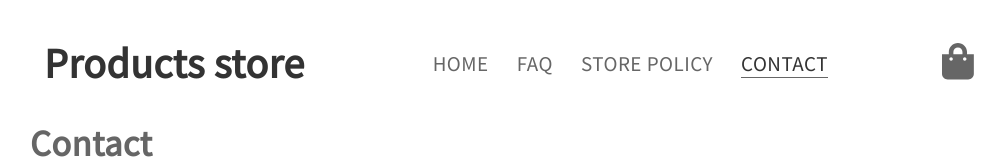
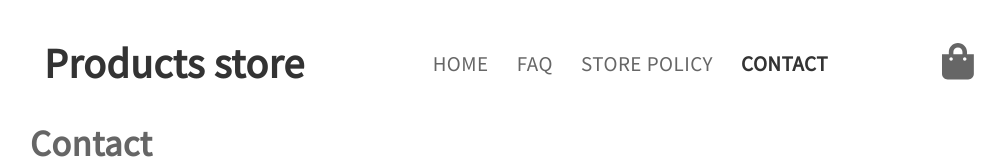
Before and after one commit to paulinastefanska/OnlineShop-FinalProject, a React (Create React App) app in the folder client/: page /contact in a window 1280 px wide. Shown: the top 160 px of the page, without its empty margins (138-1143 px from the left). Built offline with nearby package versions, Linux system fonts and the light colour scheme.

Commit message:
Change active style

```diff
--- a/client/src/styles/typography.scss
+++ b/client/src/styles/typography.scss
@@ -15,6 +15,6 @@ a {
 
   &.active {
     color: $color-text;
-    border-bottom: 1px solid $color-text-light;
+    font-weight: bold;
   }
 }
```
